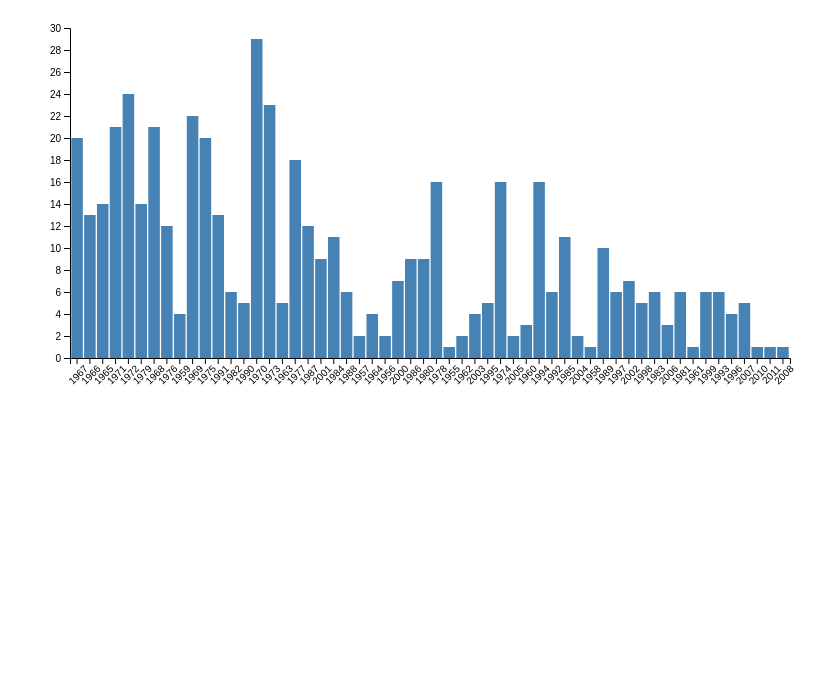
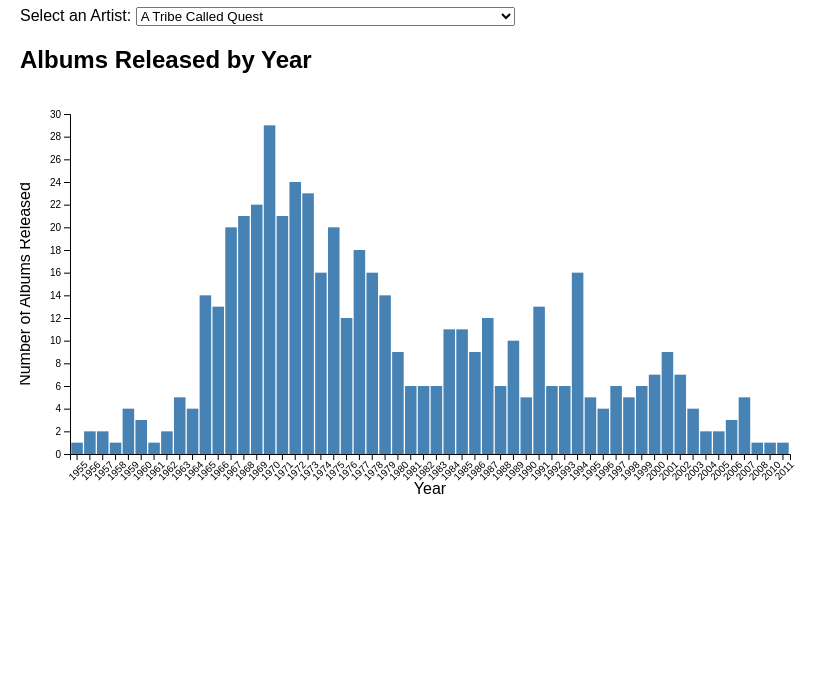
Before and after one commit to dboyer12007/Project_3, a plain HTML site: page index.html in a window 1280 px wide. Shown: the part 111-800 px from the top of the page, without its empty margins (0-837 px from the left). Drawn offline with nearby package versions, Linux system fonts and the light colour scheme.

Commit message:
Uploaded Final Visual Files

```diff
--- a/index.html
+++ b/index.html
@@ -1,4 +1,4 @@
-<!DOCTYPE html>
+<<!DOCTYPE html>
 <html lang="en">
 <head>
     <meta charset="UTF-8">
@@ -9,11 +9,20 @@
 </head>
 <body>
     <h1>Data Visualization</h1>
+
+    <!-- Dropdown for Artist Selection -->
     <div>
-        <label for="artist-dropdown">Sort by Artist:</label>
+        <label for="artist-dropdown">Select an Artist:</label>
         <select id="artist-dropdown"></select>
     </div>
-    <div id="bar-chart"></div>
+    <div id="artist-output"></div>
+
+    <!-- Static Bar Chart for Released Year -->
+    <div>
+        <h2>Albums Released by Year</h2>
+        <div id="bar-chart"></div>
+    </div>
+
     <script src="script.js"></script>
 </body>
 </html>
--- a/script.js
+++ b/script.js
@@ -1,61 +1,59 @@
-// Set file path (adjust to your environment if necessary)
-const csvPath = "CSV_Files_for_Data/final_data.csv";
+// Path to your CSV file
+const csvPath = './CSV_Files_for_Data/final_data.csv';
 
-// Function to load data and initialize visualization
+// Load CSV data
 d3.csv(csvPath).then(data => {
-    // Populate dropdown menu
-    const artists = Array.from(new Set(data.map(d => d.Artist)));
-    const dropdown = d3.select("#artist-dropdown");
-    dropdown
-        .selectAll("option")
+    // Populate Dropdown for Artists
+    const artists = [...new Set(data.map(d => d.Artist))].sort(); // Unique sorted artists
+    const dropdown = d3.select('#artist-dropdown');
+
+    dropdown.selectAll('option')
         .data(artists)
         .enter()
-        .append("option")
+        .append('option')
         .text(d => d)
-        .attr("value", d => d);
+        .attr('value', d => d);
 
-    // Render the initial bar chart
-    renderBarChart(data);
+    // Event listener for dropdown selection
+    dropdown.on('change', function() {
+        const selectedArtist = this.value;
+        const albums = data
+            .filter(d => d.Artist === selectedArtist)
+            .map(d => d.Album);
 
-    // Update bar chart on dropdown change
-    dropdown.on("change", function () {
-        const selectedArtist = this.value;
-        const filteredData = data.filter(d => d.Artist === selectedArtist);
-        renderBarChart(filteredData);
+        // Display Albums for Selected Artist
+        const outputDiv = d3.select('#artist-output');
+        outputDiv.html('<h3>Albums:</h3>');
+        outputDiv.selectAll('p')
+            .data(albums)
+            .enter()
+            .append('p')
+            .text(d => d);
     });
-});
 
-// Function to render the bar chart
-function renderBarChart(data) {
-    const svgWidth = 800;
-    const svgHeight = 400;
-    const margin = { top: 20, right: 30, bottom: 50, left: 50 };
-
-    const width = svgWidth - margin.left - margin.right;
-    const height = svgHeight - margin.top - margin.bottom;
-
-    // Clear previous chart
-    d3.select("#bar-chart").selectAll("*").remove();
-
-    // Create SVG container
-    const svg = d3.select("#bar-chart")
-        .append("svg")
-        .attr("width", svgWidth)
-        .attr("height", svgHeight);
-
-    const chart = svg.append("g")
-        .attr("transform", `translate(${margin.left},${margin.top})`);
-
-    // Prepare data
-    const years = d3.rollup(
+    // Create Bar Chart for Released Years
+    const yearCounts = d3.rollup(
         data,
         v => v.length,
         d => d.Released_Year
     );
 
-    const yearData = Array.from(years, ([key, value]) => ({ year: key, count: value }));
+    const yearData = Array.from(yearCounts, ([year, count]) => ({
+        year: +year,
+        count: count
+    })).sort((a, b) => a.year - b.year);
 
-    // Set scales
+    const margin = { top: 20, right: 30, bottom: 40, left: 50 };
+    const width = 800 - margin.left - margin.right;
+    const height = 400 - margin.top - margin.bottom;
+
+    const svg = d3.select('#bar-chart')
+        .append('svg')
+        .attr('width', width + margin.left + margin.right)
+        .attr('height', height + margin.top + margin.bottom)
+        .append('g')
+        .attr('transform', `translate(${margin.left},${margin.top})`);
+
     const x = d3.scaleBand()
         .domain(yearData.map(d => d.year))
         .range([0, width])
@@ -66,25 +64,36 @@ function renderBarChart(data) {
         .nice()
         .range([height, 0]);
 
-    // Add axes
-    chart.append("g")
-        .attr("transform", `translate(0,${height})`)
-        .call(d3.axisBottom(x).tickFormat(d => d))
-        .selectAll("text")
-        .attr("transform", "rotate(-45)")
-        .style("text-anchor", "end");
-
-    chart.append("g")
-        .call(d3.axisLeft(y));
-
-    // Add bars
-    chart.selectAll(".bar")
+    svg.append('g')
+        .selectAll('rect')
         .data(yearData)
         .enter()
-        .append("rect")
-        .attr("class", "bar")
-        .attr("x", d => x(d.year))
-        .attr("y", d => y(d.count))
-        .attr("width", x.bandwidth())
-        .attr("height", d => height - y(d.count));
-}
+        .append('rect')
+        .attr('x', d => x(d.year))
+        .attr('y', d => y(d.count))
+        .attr('width', x.bandwidth())
+        .attr('height', d => height - y(d.count))
+        .attr('fill', 'steelblue');
+
+    svg.append('g')
+        .attr('transform', `translate(0,${height})`)
+        .call(d3.axisBottom(x).tickFormat(d3.format('d')))
+        .selectAll('text')
+        .attr('transform', 'rotate(-45)')
+        .style('text-anchor', 'end');
+
+    svg.append('g').call(d3.axisLeft(y));
+
+    svg.append('text')
+        .attr('x', width / 2)
+        .attr('y', height + margin.bottom)
+        .attr('text-anchor', 'middle')
+        .text('Year');
+
+    svg.append('text')
+        .attr('transform', 'rotate(-90)')
+        .attr('x', -height / 2)
+        .attr('y', -margin.left + 10)
+        .attr('text-anchor', 'middle')
+        .text('Number of Albums Released');
+});
```
